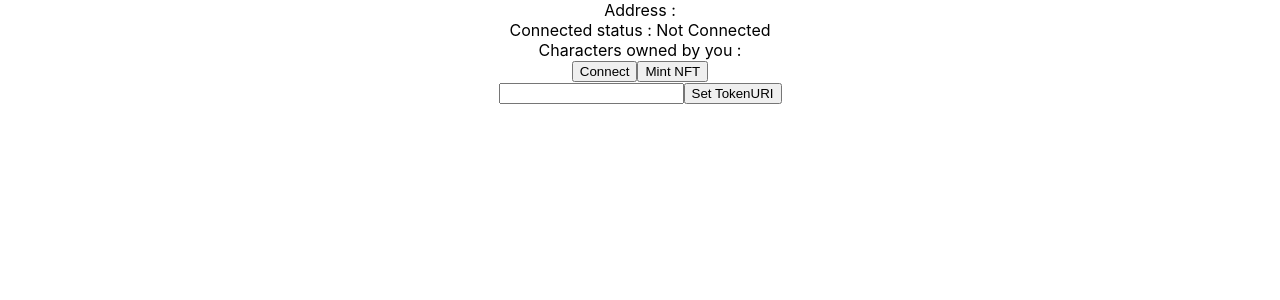
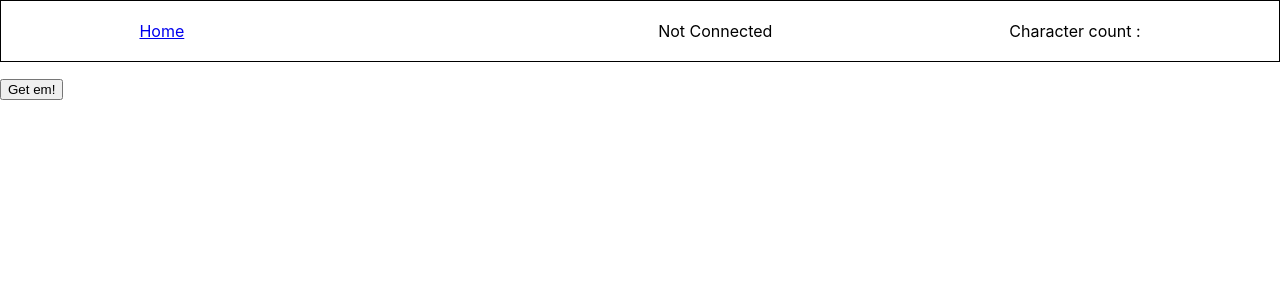
Before and after one commit to DeFi-Battles/defi-battle-frontend, a React (Create React App) app: page /mynfts in a window 1280 px wide. Shown: the top 300 px of the page. Built offline with nearby package versions, Linux system fonts and the light colour scheme.

Commit message:
added /myNFTs /createNFT and /home with React router

```diff
--- a/package.json
+++ b/package.json
@@ -9,6 +9,7 @@
     "nes.css": "^2.3.0",
     "react": "^17.0.2",
     "react-dom": "^17.0.2",
+    "react-router-dom": "^5.2.0",
     "react-scripts": "4.0.3",
     "tailwindcss": "^2.0.4",
     "web-vitals": "^1.0.1",
--- a/src/App.css
+++ b/src/App.css
@@ -1,38 +1,7 @@
-.App {
-  text-align: center;
+.navbar {
+  display: flex;
+  flex-direction: row;
+  justify-content: space-around;
+  border: 1px solid black;
+  padding: 20px;
 }
-
-.App-logo {
-  height: 40vmin;
-  pointer-events: none;
-}
-
-@media (prefers-reduced-motion: no-preference) {
-  .App-logo {
-    animation: App-logo-spin infinite 20s linear;
-  }
-}
-
-.App-header {
-  background-color: #282c34;
-  min-height: 100vh;
-  display: flex;
-  flex-direction: column;
-  align-items: center;
-  justify-content: center;
-  font-size: calc(10px + 2vmin);
-  color: white;
-}
-
-.App-link {
-  color: #61dafb;
-}
-
-@keyframes App-logo-spin {
-  from {
-    transform: rotate(0deg);
-  }
-  to {
-    transform: rotate(360deg);
-  }
-}
--- a/src/App.js
+++ b/src/App.js
@@ -1,20 +1,36 @@
 import React, { Component } from 'react';
 
-import logo from './logo.svg';
-import './App.css';
+import './App.css'
 
+// React Router
+import {
+  BrowserRouter as Router,
+  Switch,
+  Route,
+  Link
+} from "react-router-dom";
+
+// Web3
 import Web3 from 'web3'
 
+// Contract Info
 import {CONTRACT_ABI, CONTRACT_ADDRESS} from './contractConfig.js';
+
+// React components
+import Home from './Home';
+import CreateNFT from './CreateNFT';
+import MyNFTs from './MyNFTs'
 
 class App extends Component {
 
   state = {
     address : "",
-    loggedIn : false
+    loggedIn : false,
+    charactersOwnedByAddress : []
   }
 
 
+  // Function called when clicked on "Connect".
   signInWithWallet = () => {
     const web3 = new Web3(window.ethereum);
 
@@ -27,6 +43,7 @@ class App extends Component {
     })
   }
 
+  // Once a Web3 wallet is detected in the browser, getAcc
   getAccountInfo = (web3) => {
 
     let account;
@@ -57,10 +74,11 @@ class App extends Component {
     const tokenContract = new web3.eth.Contract(CONTRACT_ABI, CONTRACT_ADDRESS);
 
     const tokenCount = await tokenContract.methods.balanceOf(account).call();
-    const characters = await tokenContract.methods.characters("0").call();
+
+    // const characters = await tokenContract.methods.characters("0").call();
 
 
-    console.log(characters);
+    // console.log(characters);
 
     this.setState({
       tokenContract,
@@ -84,41 +102,76 @@ class App extends Component {
     this.create(this.state.web3, this.state.address, this.state.tokenContract);
   }
 
-  setTokenURI = async (event) => {
+  setTokenURI = async (event, tokenURI) => {
     event.preventDefault();
 
     let tokenContract = this.state.tokenContract;
 
-    const setTokenURI = await tokenContract.methods.setTokenURI("0", this.tokenURI.value).send({ from: this.state.address, to:CONTRACT_ADDRESS })
-    .once('receipt', (receipt) => {
-      console.log(receipt);
-    })
+    console.log(tokenURI);
 
+    // const setTokenURI = await tokenContract.methods.setTokenURI("0", this.tokenURI.value).send({ from: this.state.address, to:CONTRACT_ADDRESS })
+    // .once('receipt', (receipt) => {
+    //   console.log(receipt);
+    // })
+  }
 
-  }
+  getMyNFTs = async () => {
+
+    let tokenContract = this.state.tokenContract;
+    let account = this.state.address;
+
+    const retrieveTokens = await tokenContract.methods.retrieveTokens(account).call();
+
+    // console.log(retrieveTokens);
+
+    retrieveTokens.forEach(element => this.getThem(element));
+    }
+
+    getThem = (element) => {
+      fetch(element)
+      .then(response => response.json())
+      .then(data => {
+        this.setState(prevState => ({
+          charactersOwnedByAddress : [...prevState.charactersOwnedByAddress, data]
+        }))
+      });
+      }
 
 
   render() {
     return (
+      <Router>
       <div className="App">
-        <nav>
-          <div> Address : {this.state.address } </div>
-          <div> Connected status : {this.state.loggedIn ? "Connected" : "Not Connected"} </div>
-          <div> Characters owned by you : {this.state.tokenCount} </div>
 
+        <nav className="navbar">
+          <Link to="/">Home</Link>
+          {this.state.loggedIn ?
+          <div>
+          <Link to="/createNFT">Create NFT</Link>
+          <Link to="/myNFTs">My NFTs</Link>
+          </div>
+          : ""}
+
+          <div>  {this.state.address } </div>
+          <div> {this.state.loggedIn ? "Connected" : "Not Connected"} </div>
+          <div> Character count : {this.state.tokenCount} </div>
         </nav>
-        <button onClick={this.signInWithWallet}> Connect </button>
-        <button onClick={this.mintNFT}> Mint NFT</button>
 
-        <form onSubmit={(event) => this.setTokenURI(event)}>
-        <input type="input" ref={(input) => this.tokenURI = input}/>
-        <button type="submit"> Set TokenURI </button>
-        </form>
+        <Switch>
+          <Route path="/" exact>
+            <Home signInWithWallet={this.signInWithWallet}/>
+          </Route>
 
+          <Route path="/createnft">
+            <CreateNFT mintNFT={this.mintNFT} setTokenURI={this.setTokenURI}/>
+          </Route>
 
-
-        <div></div>
+          <Route path="/mynfts">
+              <MyNFTs getMyNFTs={this.getMyNFTs} characters={this.state.charactersOwnedByAddress}/>
+          </Route>
+        </Switch>
       </div>
+      </Router>
     );
 
   }
--- /dev/null
+++ b/src/CreateNFT.jsx
@@ -0,0 +1,22 @@
+import React, { useState } from 'react';
+
+function CreateNFT(props) {
+
+    const [tokenURI, setTokenURI] = useState();
+
+    let change = (data) => {
+        setTokenURI(data)
+    }
+
+  return (
+    <div>
+        <button onClick={props.mintNFT}> Mint NFT</button>
+        <form onSubmit={(event) => props.setTokenURI(event, tokenURI)}>
+        <input type="input" onChange={(data) => change(data.target.value)}/>
+        <button type="submit"> Set TokenURI </button>
+        </form>
+    </div>
+  );
+}
+
+export default CreateNFT;
--- /dev/null
+++ b/src/Home.jsx
@@ -0,0 +1,11 @@
+import React, { useState } from 'react';
+
+function Home(props) {
+  return (
+    <div>
+        <button onClick={props.signInWithWallet}> Connect </button>
+    </div>
+  );
+}
+
+export default Home;
--- /dev/null
+++ b/src/MyNFTs.jsx
@@ -0,0 +1,18 @@
+import React, { useState } from 'react';
+
+function MyNFTs(props) {
+
+    const characters = props.characters;
+    const listItems = characters.map((character) =>
+      <li key={character.name.toString()}>{character.name}</li>
+    );
+
+  return (
+    <div>
+        <ul>{listItems}</ul>
+        <button onClick={props.getMyNFTs}> Get em!</button>
+    </div>
+  );
+}
+
+export default MyNFTs;
--- a/src/contractConfig.js
+++ b/src/contractConfig.js
@@ -1,4 +1,4 @@
-export const CONTRACT_ADDRESS = '0x0017cb3Da249AA3e4284D1981b029cF73d9eA56C';
+export const CONTRACT_ADDRESS = '0xB56Be242bc57748e984bd97aa9E0B996Dcf8879F';
 
 export const CONTRACT_ABI = [
   {
@@ -143,23 +143,8 @@ export const CONTRACT_ABI = [
     "outputs": [
       {
         "internalType": "uint256",
-          "name": "strength",
+        "name": "dna",
         "type": "uint256"
-        },
-        {
-          "internalType": "uint256",
-          "name": "luck",
-          "type": "uint256"
-        },
-        {
-          "internalType": "uint256",
-          "name": "speed",
-          "type": "uint256"
-        },
-        {
-          "internalType": "string",
-          "name": "name",
-          "type": "string"
       }
     ],
     "stateMutability": "view",
@@ -254,6 +239,30 @@ export const CONTRACT_ABI = [
     "type": "function"
   },
   {
+    "inputs": [
+      {
+        "internalType": "address",
+        "name": "",
+        "type": "address"
+      },
+      {
+        "internalType": "uint256",
+        "name": "",
+        "type": "uint256"
+      }
+    ],
+    "name": "ownerTokens",
+    "outputs": [
+      {
+        "internalType": "string",
+        "name": "",
+        "type": "string"
+      }
+    ],
+    "stateMutability": "view",
+    "type": "function"
+  },
+  {
     "inputs": [],
     "name": "randomResult",
     "outputs": [
@@ -306,6 +315,25 @@ export const CONTRACT_ABI = [
       }
     ],
     "stateMutability": "nonpayable",
+    "type": "function"
+  },
+  {
+    "inputs": [
+      {
+        "internalType": "address",
+        "name": "_adr",
+        "type": "address"
+      }
+    ],
+    "name": "retrieveTokens",
+    "outputs": [
+      {
+        "internalType": "string[]",
+        "name": "",
+        "type": "string[]"
+      }
+    ],
+    "stateMutability": "view",
     "type": "function"
   },
   {
```
Also changed, not shown: 1 other file (tests, documents, lock files or other folders). Lines whose indentation alone changed are shown as unchanged.
